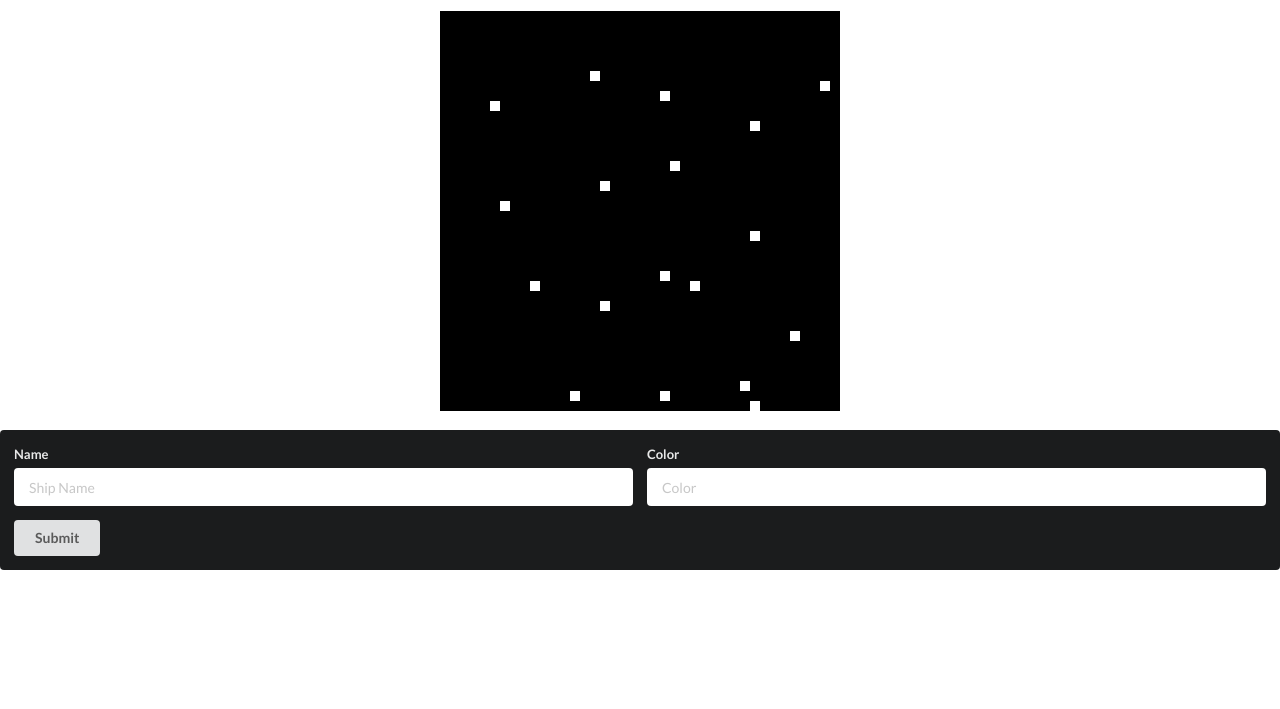
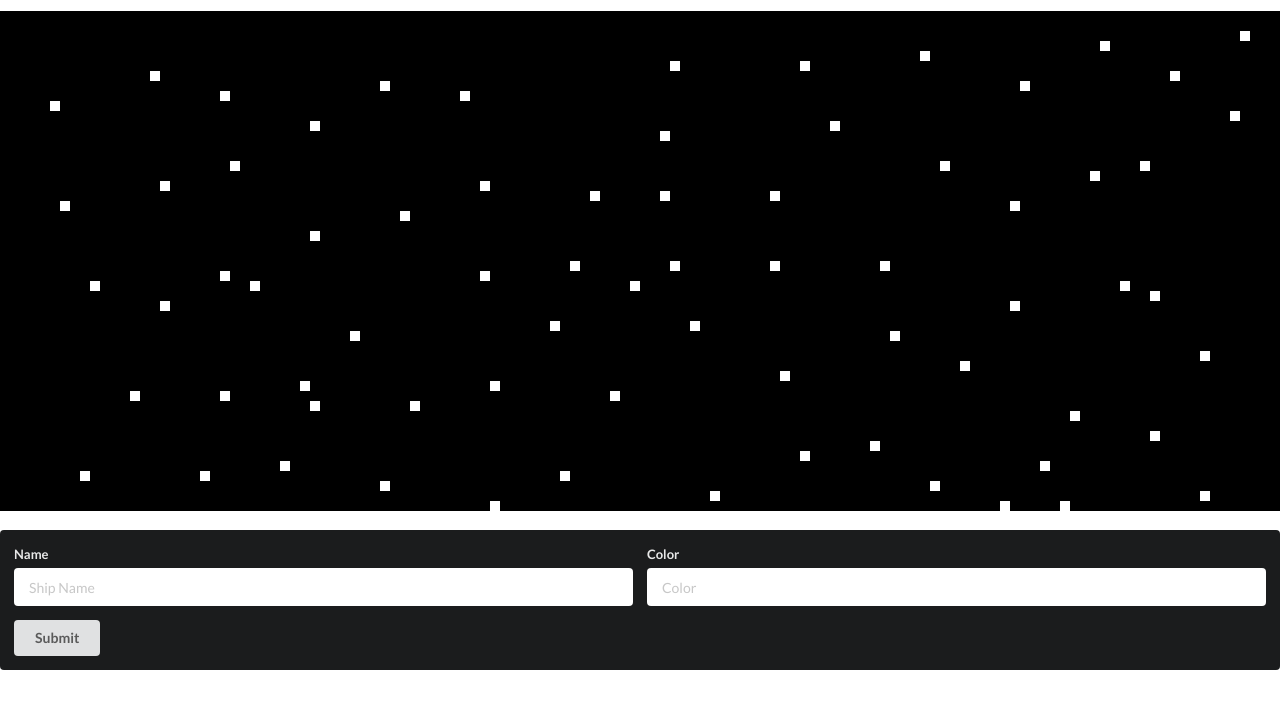
Before and after one commit to patcarrasco/spaceships, a plain HTML site: page index.html in a window 1280 px wide. Shown: the part 35-744 px from the top of the page. Drawn offline with nearby package versions, Linux system fonts and the light colour scheme.

Commit message:
larger canvas

```diff
--- a/index.html
+++ b/index.html
@@ -9,7 +9,7 @@
 </head>
 <body>
   <h1 class="ui center aligned header">SpaceShips.io</h1>
-  <div class="ui grid">
+  <div class="ui content" id='canvas-div'>
   	<div id="b" class="ui column center aligned"></div>
   </div>
   <ul id="ships">
--- a/src/index.js
+++ b/src/index.js
@@ -13,9 +13,12 @@ document.addEventListener("DOMContentLoaded", () => {
   let ctx = canvas.getContext("2d");
   let sx = 0
   let sy = 0
+
+  const canvHold = document.getElementById('canvas-div')
+
   canvas.className = "ui center aligned"
-  canvas.width = 400;
-  canvas.height = 400;
+  canvas.width = canvHold.offsetWidth
+  canvas.height = 500
 
   // fetch(URL, {mode: 'no-cors'})
   //   .then(res => res.json())
```
